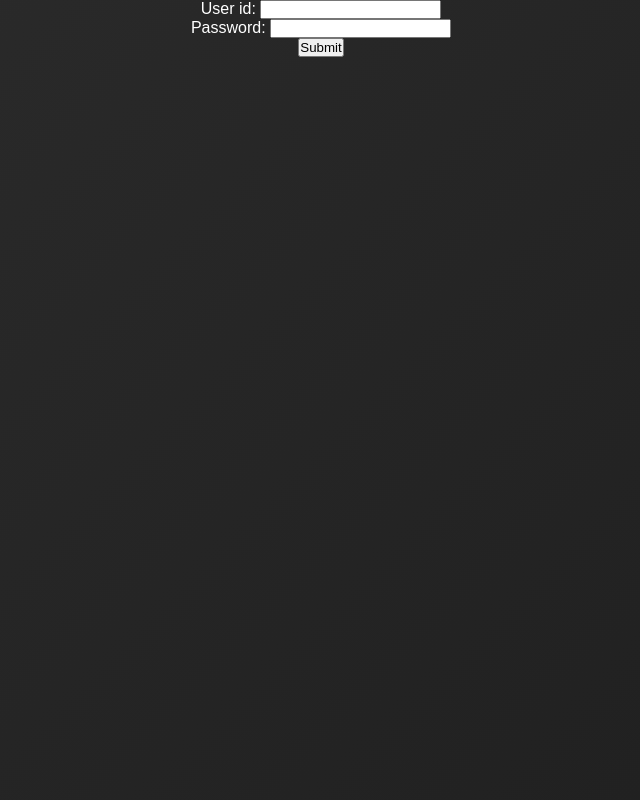
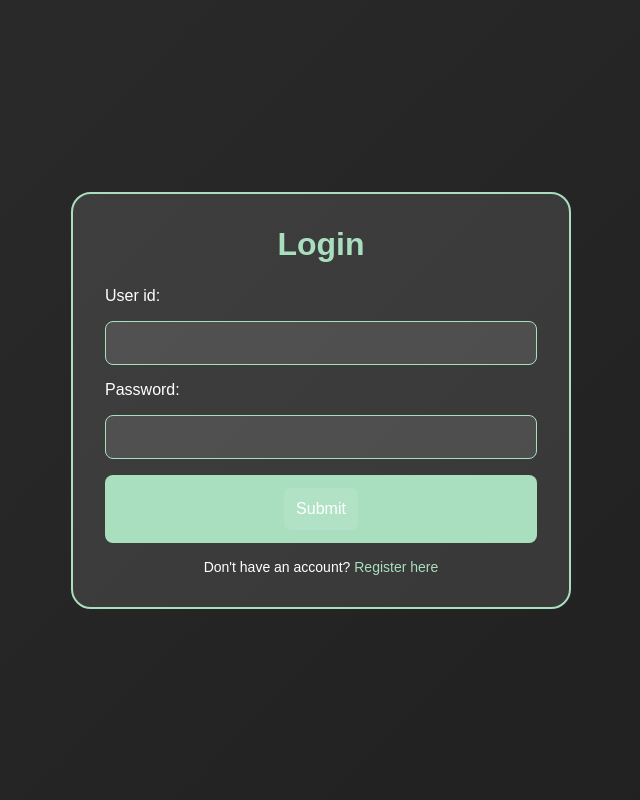
Before and after one commit to JordanBuckleyGit/CA, a Flask app: page /login in a window 1280 px wide. Shown: the whole page, without its empty margins (319-959 px from the left). Run offline with Flask 3, Linux system fonts and the light colour scheme.

Commit message:
styling for login/register page

```diff
--- a/static/registration.css
+++ b/static/registration.css
@@ -9,3 +9,100 @@ nav {
 footer {
     display: none;
 }
+
+main {
+    display: flex;
+    justify-content: center;
+    align-items: center;
+    min-height: 100vh;
+    padding: 1.25rem;
+}
+
+#login-section {
+    background: rgba(255, 255, 255, 0.1);
+    border: 2px solid #A9DFBF;
+    border-radius: 1.25rem;
+    padding: 2rem;
+    max-width: 500px;
+    width: 100%;
+    text-align: center;
+    transition: transform 0.3s ease, box-shadow 0.3s ease;
+}
+
+#login-section:hover {
+    transform: translateY(-5px);
+    box-shadow: 0 10px 20px rgba(0, 255, 166, 0.3);
+}
+
+h1 {
+    font-size: 2rem;
+    margin-bottom: 1.5rem;
+    color: #A9DFBF;
+}
+
+#login-form {
+    display: flex;
+    flex-direction: column;
+    gap: 1rem;
+}
+
+#login-form label {
+    font-size: 1rem;
+    color: white;
+    text-align: left;
+}
+
+#login-form input {
+    padding: 0.75rem;
+    border: 1px solid #A9DFBF;
+    border-radius: 0.5rem;
+    background: rgba(255, 255, 255, 0.1);
+    color: white;
+    font-size: 1rem;
+    transition: border-color 0.3s ease;
+}
+
+#login-form input:focus {
+    border-color: #A9DFBF;
+    outline: none;
+}
+
+#login-submit {
+    padding: 0.75rem;
+    border: none;
+    border-radius: 0.5rem;
+    background: #A9DFBF;
+    color: white;
+    font-size: 1rem;
+    cursor: pointer;
+    transition: background 0.3s ease;
+    width: 100%;
+}
+
+#login-submit:hover {
+    background: rgba(0, 255, 166, 0.3);
+}
+
+#register-link {
+    margin-top: 1rem;
+    font-size: 0.875rem;
+    color: white;
+}
+
+#register-link a {
+    color: #A9DFBF;
+    text-decoration: none;
+    transition: color 0.3s ease;
+}
+
+#register-link a:hover {
+    color: rgba(0, 255, 166, 0.3);
+}
+
+#error-message {
+    color: #FF4500;
+}
+
+#password2 {
+    margin-top: 0.5rem;
+}
--- a/templates/login.html
+++ b/templates/login.html
@@ -4,21 +4,26 @@
 {% endblock %}
 {% block main_content %}
 
-    <form action="" method="post" novalidate>
+    <section id="login-section">
+        <h1>Login</h1>
+        <form id="login-form" action="" method="post" novalidate>
             {{ form.hidden_tag() }}
-        {{ form.user_id.label }}
-        {{ form.user_id() }}
+
+            <label for="user_id">{{ form.user_id.label }}</label>
+            {{ form.user_id(id="user_id") }}
             {% for error in form.user_id.errors %}
-            {{ error }}
+                <p id="error-message">{{ error }}</p>
             {% endfor %}
-        </br>
-        {{ form.password.label }}
-        {{ form.password() }}
+
+            <label for="password">{{ form.password.label }}</label>
+            {{ form.password(id="password") }}
             {% for error in form.password.errors %}
-            {{ error }}
+                <p id="error-message">{{ error }}</p>
             {% endfor %}
-        </br>
-        {{ form.submit() }}
+
+            <p id="login-submit">{{ form.submit() }}</p>
         </form>
+        <p id="register-link">Don't have an account? <a href="{{ url_for('registration') }}">Register here</a></p>
+    </section>
 
 {% endblock %}
```
Also changed, not shown: static/styles.css (+16 -16 lines), templates/register.html (+23 -15 lines), database.db, 2 other files. Lines whose indentation alone changed are shown as unchanged.
